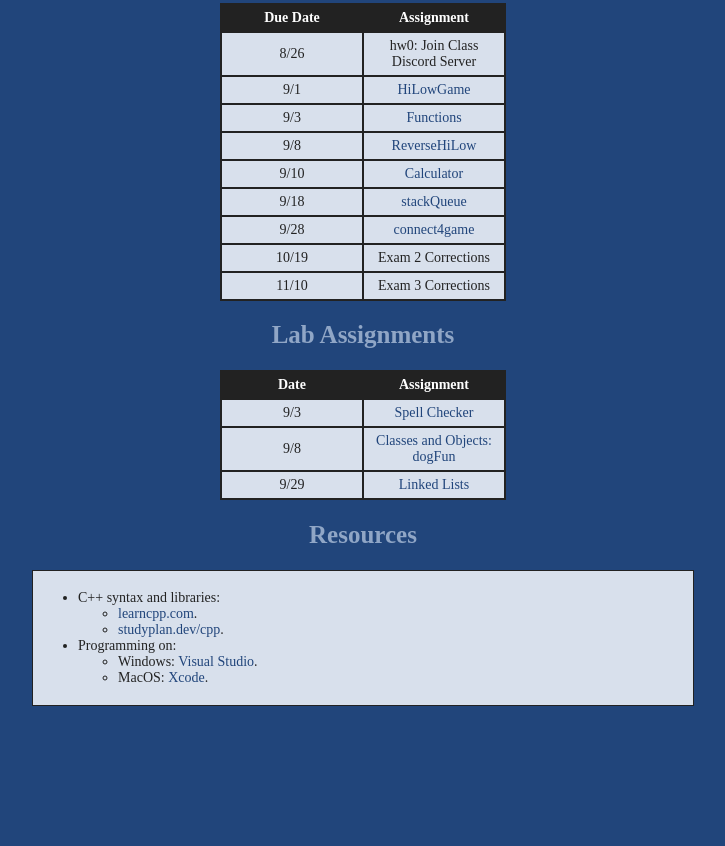
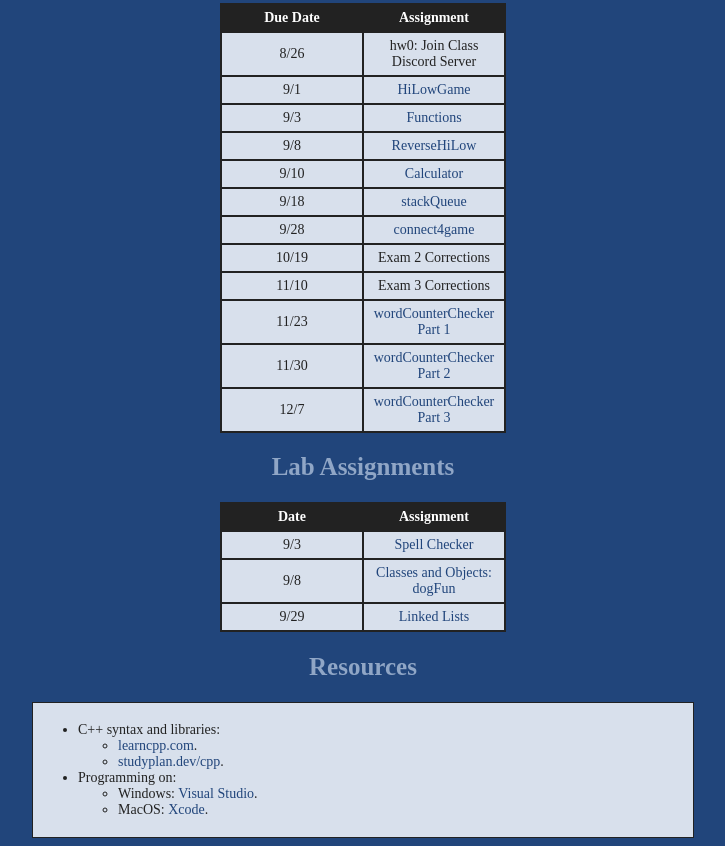
Before and after one commit to robert-schweller/robert-schweller.github.io, a plain HTML site: page CS2380/index.html in a window 1280 px wide. Shown: the part 1634-2480 px from the top of the page, without its empty margins (277-1002 px from the left). Before the commit the page ends 2348 px from the top, so only its background shows below. Drawn offline with Linux system fonts and the light colour scheme.

Commit message:
Fix HTML links and add wordCounterChecker assignments

```diff
--- a/CS2380/index.html
+++ b/CS2380/index.html
@@ -248,11 +248,23 @@
                 </tr>
                 <tr>
                 	<td>10/19</td>
-                	<td> Exam 2 Corrections </a></td>
+                	<td> Exam 2 Corrections </td>
                 </tr>
                  <tr>
                 	<td>11/10</td>
-                	<td> Exam 3 Corrections </a></td>
+                	<td> Exam 3 Corrections </td>
+                </tr>
+                <tr>
+                	<td>11/23</td>
+                	<td> <a href="homework/wordCounterChecker/wordCounterChecker.htm"> wordCounterChecker Part 1</a> </td>
+                </tr>
+                <tr>
+                	<td>11/30</td>
+                	<td> <a href="homework/wordCounterChecker/wordCounterChecker.htm"> wordCounterChecker Part 2</a> </td>
+                </tr>
+                <tr>
+                	<td>12/7</td>
+                	<td> <a href="homework/wordCounterChecker/wordCounterChecker.htm"> wordCounterChecker Part 3</a> </td>
                 </tr>
 				</table>
             </div>
```
